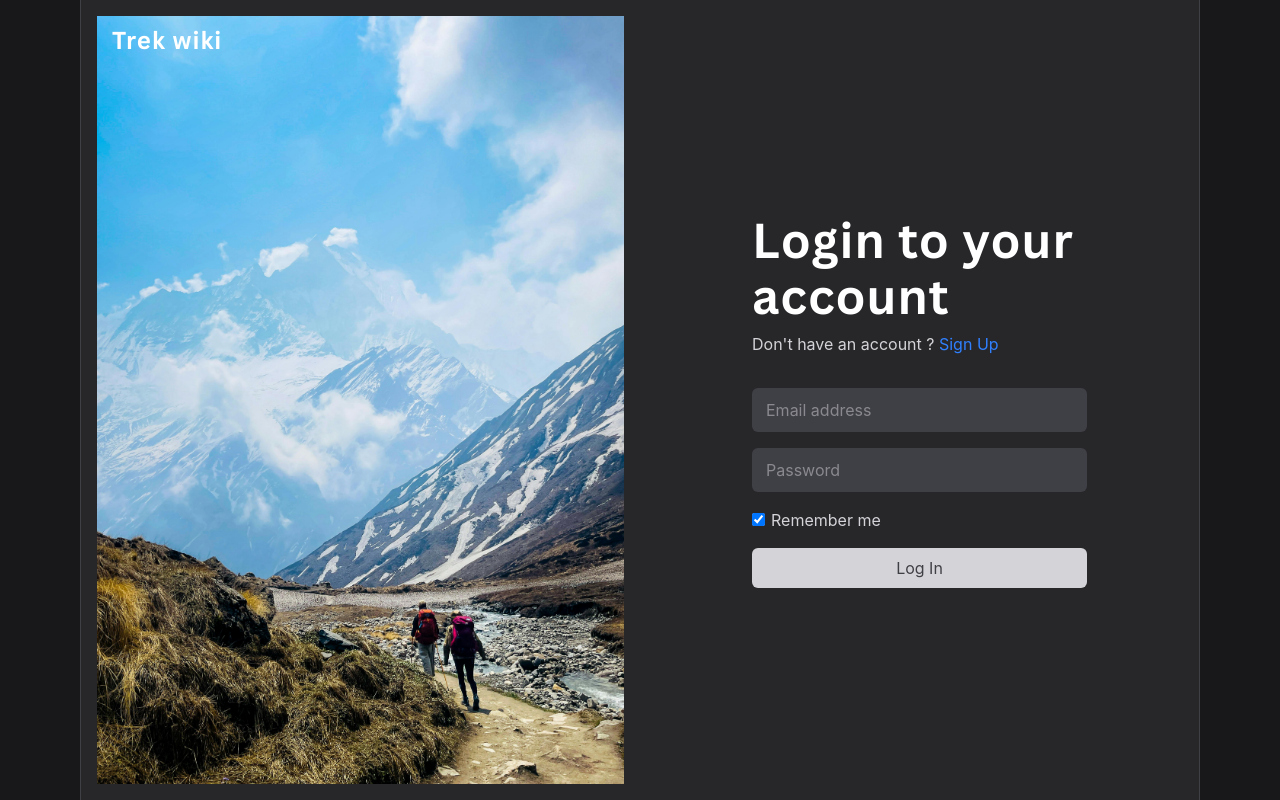
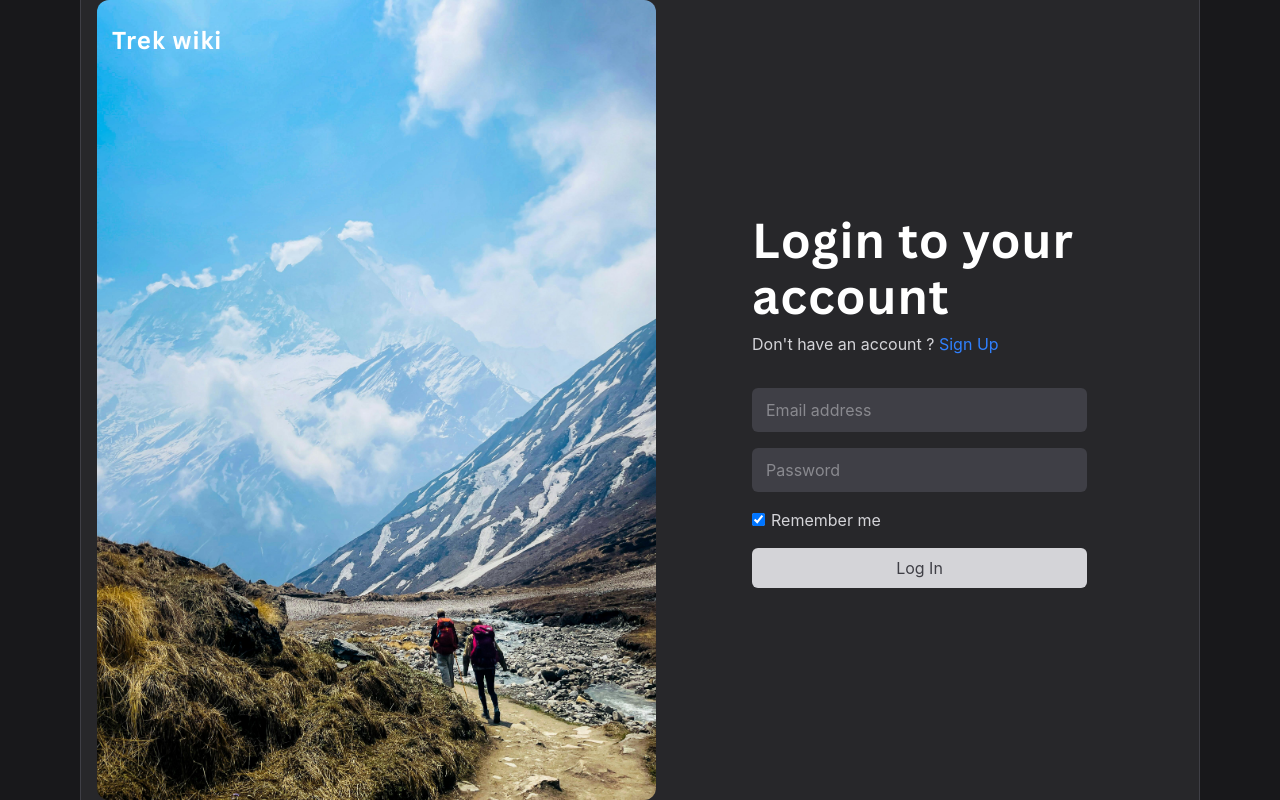
Before and after one commit to shinas-rgb/project-hiking, a React (Vite) app in the folder frontend/: page /auth in a window 1280 px wide. Built offline with nearby package versions, Linux system fonts and the light colour scheme; no server answers.

Commit message:
fixed auth page

```diff
--- a/frontend/src/pages/AuthPage.jsx
+++ b/frontend/src/pages/AuthPage.jsx
@@ -2,7 +2,6 @@ import { useState } from "react"
 import { useForm } from "react-hook-form"
 import toast from "react-hot-toast"
 import { useNavigate } from "react-router-dom"
-import { checkUser } from "../utils/auth.js"
 import api from "../api/api.js"
 import img from "../assets/pexels-nepal-visuals-2154640351-33330007.jpg"
 
@@ -10,7 +9,6 @@ export default function AuthPage() {
   const { register, handleSubmit, formState: { errors } } = useForm()
   const [mode, setMode] = useState("login")
   const navigate = useNavigate()
-  const [user, setUser] = useState(checkUser())
 
 
   async function onSubmit(data) {
@@ -29,8 +27,6 @@ export default function AuthPage() {
           password: data.password,
         })
         localStorage.setItem("token", res.data.data.token)
-        setUser(res.data.data.user)
-        console.log(res.data.data.user)
         toast.success(res.data.message)
         navigate('/')
       }
@@ -43,8 +39,8 @@ export default function AuthPage() {
   return (
     <div className="h-screen mx-20 border-l border-r border-zinc-700">
       <h1 className="absolute top-6 left-28 text-2xl font-extrabold">Trek wiki</h1>
-      <div className="grid grid-cols-2  h-screen bg-zinc-800 ">
-        <img className="p-4 w-full h-full object-cover overflow-hidden object-center bg-cover" src={img} alt="" />
+      <div className="grid grid-cols-2  h-screen bg-zinc-800">
+        <img className="mx-4 w-full h-full object-cover overflow-hidden object-center bg-cover rounded-xl" src={img} alt="" />
         <div className="px-28 flex flex-col justify-center h-screen">
           <div className="mb-8">
             <h1 className="text-5xl leading-14 mb-2">
```
